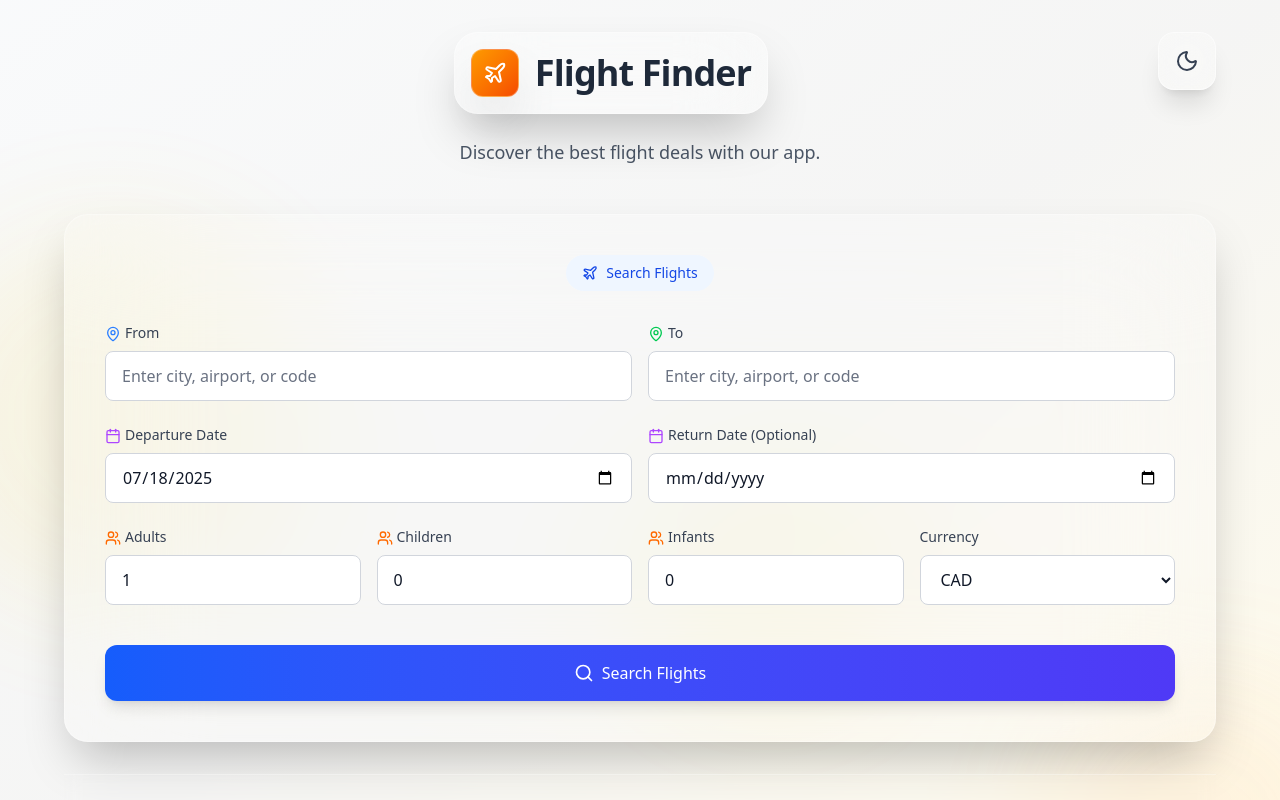
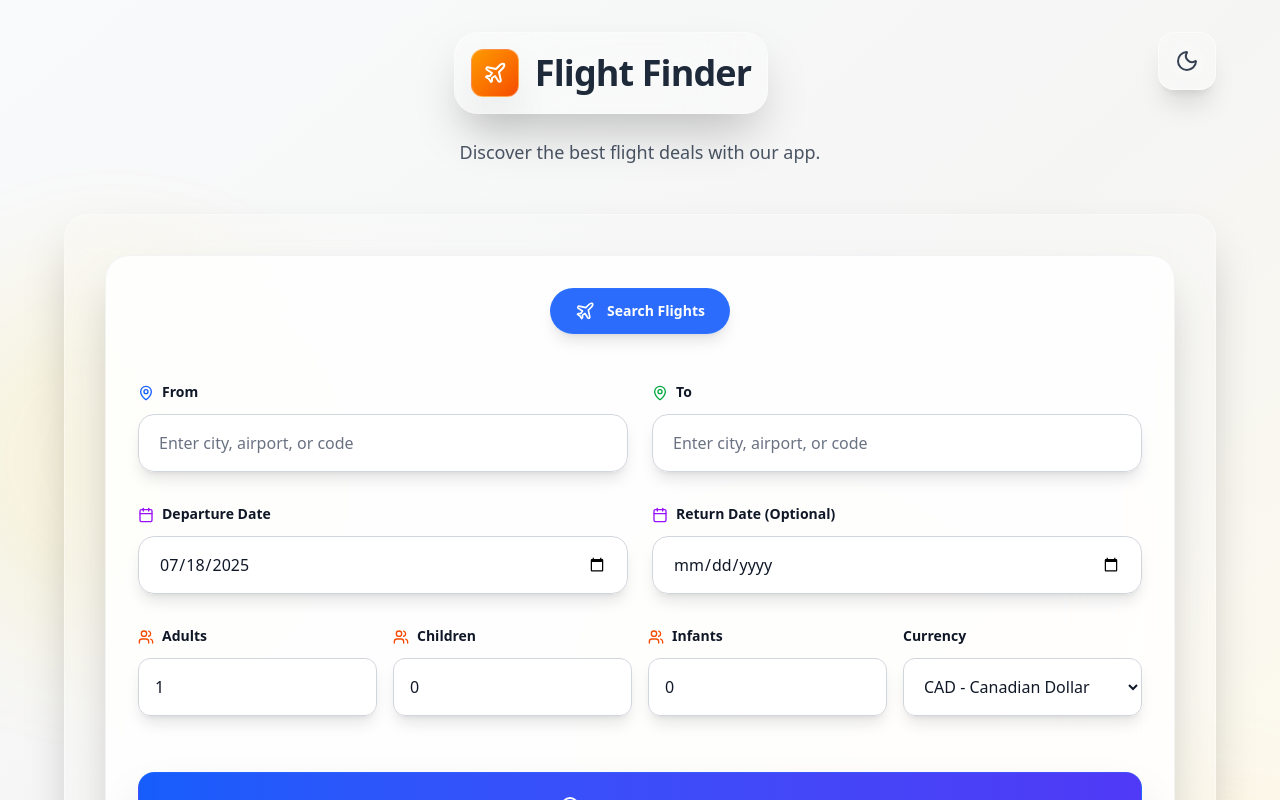
Before and after one commit to prajjwaldevkota/FlightTracker, a React (Vite) app in the folder frontend/: page / in a window 1280 px wide. Shown: the top 800 px of the page. Built offline with nearby package versions, Linux system fonts and the light colour scheme.

Commit message:
Changed the way currency is handled

```diff
--- a/frontend/src/FlightSearchForm.jsx
+++ b/frontend/src/FlightSearchForm.jsx
@@ -1,9 +1,26 @@
-
-import { Search, Calendar, Users, MapPin, Plane } from "lucide-react"
-import { useState, useRef } from "react";
+import { Search, Calendar, Users, MapPin, Plane } from "lucide-react";
+import { useState, useRef, useEffect } from "react";
 import airports from "./assets/airports.json";
 
-export default function FlightSearchForm({ form, handleChange, handleSubmit, loading, darkMode }) {
+const currencyList = [
+  { code: "USD", name: "US Dollar" },
+  { code: "CAD", name: "Canadian Dollar" },
+  { code: "EUR", name: "Euro" },
+  { code: "GBP", name: "British Pound" },
+  { code: "AUD", name: "Australian Dollar" },
+  { code: "JPY", name: "Japanese Yen" },
+  { code: "SGD", name: "Singapore Dollar" },
+  { code: "HKD", name: "Hong Kong Dollar" },
+  { code: "KRW", name: "South Korean Won" },
+];
+
+export default function FlightSearchForm({
+  form,
+  handleChange,
+  handleSubmit,
+  loading,
+  darkMode,
+}) {
   // Autocomplete state for origin
   const [originInput, setOriginInput] = useState("");
   const [originSuggestions, setOriginSuggestions] = useState([]);
@@ -20,12 +37,15 @@ export default function FlightSearchForm({ form, handleChange, handleSubmit, loa
   const filterAirports = (input) => {
     if (!input) return [];
     const lower = input.toLowerCase();
-    return airports.filter(a =>
-      (a.city && a.city.toLowerCase().includes(lower)) ||
-      (a.name && a.name.toLowerCase().includes(lower)) ||
-      (a.code && a.code.toLowerCase().includes(lower)) ||
-      (a.icao && a.icao.toLowerCase().includes(lower))
-    ).slice(0, 10); // limit to 10 suggestions
+    return airports
+      .filter(
+        (a) =>
+          (a.city && a.city.toLowerCase().includes(lower)) ||
+          (a.name && a.name.toLowerCase().includes(lower)) ||
+          (a.code && a.code.toLowerCase().includes(lower)) ||
+          (a.icao && a.icao.toLowerCase().includes(lower))
+      )
+      .slice(0, 10); // limit to 10 suggestions
   };
 
   // Handlers for origin autocomplete
@@ -37,7 +57,11 @@ export default function FlightSearchForm({ form, handleChange, handleSubmit, loa
     // Don't update form yet, only on selection
   };
   const handleOriginSelect = (airport) => {
-    setOriginInput(`${airport.city ? airport.city + ' - ' : ''}${airport.name} (${airport.code})`);
+    setOriginInput(
+      `${airport.city ? airport.city + " - " : ""}${airport.name} (${
+        airport.code
+      })`
+    );
     setShowOriginSuggestions(false);
     setOriginSuggestions([]);
     // Update form with IATA code
@@ -52,28 +76,52 @@ export default function FlightSearchForm({ form, handleChange, handleSubmit, loa
     setDestSuggestions(filterAirports(value));
   };
   const handleDestSelect = (airport) => {
-    setDestInput(`${airport.city ? airport.city + ' - ' : ''}${airport.name} (${airport.code})`);
+    setDestInput(
+      `${airport.city ? airport.city + " - " : ""}${airport.name} (${
+        airport.code
+      })`
+    );
     setShowDestSuggestions(false);
     setDestSuggestions([]);
     handleChange({ target: { name: "destination", value: airport.code } });
   };
 
+  // Automatically set currency using ipapi.co if not set
+  useEffect(() => {
+    if (!form.currency) {
+      fetch("https://ipapi.co/json/")
+        .then((res) => res.json())
+        .then((data) => {
+          if (data.currency) {
+            handleChange({
+              target: { name: "currency", value: data.currency },
+            });
+          } else {
+            handleChange({ target: { name: "currency", value: "USD" } });
+          }
+        })
+        .catch(() => {
+          handleChange({ target: { name: "currency", value: "USD" } });
+        });
+    }
+  }, [form.currency, handleChange]);
+
   return (
-    <div className="space-y-6">
+    <div className="space-y-8 p-8 bg-white/80 dark:bg-white/10 backdrop-blur-2xl rounded-3xl border border-gray-200/50 dark:border-white/20 shadow-2xl">
       {/* Form Header */}
-      <div className="text-center mb-6">
-        <div className="inline-flex items-center gap-2 bg-blue-50 dark:bg-blue-900/30 text-blue-700 dark:text-blue-300 px-4 py-2 rounded-full text-sm font-medium mb-2">
-          <Plane className="w-4 h-4" />
+      <div className="text-center mb-8">
+        <div className="inline-flex items-center gap-3 bg-blue-600/90 dark:bg-white/15 backdrop-blur-xl text-white px-6 py-3 rounded-full text-sm font-semibold mb-4 border border-blue-500/30 dark:border-white/20 shadow-lg hover:bg-blue-700/90 dark:hover:bg-white/20 transition-all duration-300">
+          <Plane className="w-5 h-5" />
           Search Flights
         </div>
       </div>
 
-      <form onSubmit={handleSubmit} className="space-y-6" autoComplete="off">
+      <form onSubmit={handleSubmit} className="space-y-8" autoComplete="off">
         {/* Route Selection */}
-        <div className="grid grid-cols-1 md:grid-cols-2 gap-4">
+        <div className="grid grid-cols-1 md:grid-cols-2 gap-6">
           <div className="group relative">
-            <label className="block text-sm font-medium text-gray-700 dark:text-gray-300 mb-2 transition-colors">
-              <MapPin className="w-4 h-4 inline mr-1 text-blue-500" />
+            <label className="block text-sm font-semibold text-gray-900 dark:text-white mb-3 transition-all duration-300">
+              <MapPin className="w-4 h-4 inline mr-2 text-blue-600 dark:text-blue-300" />
               From
             </label>
             <input
@@ -83,28 +131,34 @@ export default function FlightSearchForm({ form, handleChange, handleSubmit, loa
               onChange={handleOriginInput}
               onFocus={() => setShowOriginSuggestions(true)}
               ref={originRef}
-              className="w-full px-4 py-3 border border-gray-300 dark:border-gray-600 rounded-lg focus:ring-2 focus:ring-blue-500 focus:border-blue-500 bg-white dark:bg-gray-700 text-gray-900 dark:text-gray-100 placeholder-gray-500 dark:placeholder-gray-400 transition-all duration-200 hover:border-gray-400 dark:hover:border-gray-500"
+              className="w-full px-5 py-4 bg-white/70 dark:bg-gray-800/70 backdrop-blur-xl border border-gray-300 dark:border-gray-600 rounded-2xl focus:ring-2 focus:ring-blue-500 focus:border-blue-500 text-gray-900 dark:text-gray-100 placeholder-gray-500 dark:placeholder-gray-400 transition-all duration-300 hover:bg-white/80 dark:hover:bg-gray-800/80 shadow-lg"
               placeholder="Enter city, airport, or code"
               autoComplete="off"
               required
             />
             {showOriginSuggestions && originSuggestions.length > 0 && (
-              <ul className="absolute z-20 bg-white dark:bg-gray-800 border border-gray-200 dark:border-gray-700 rounded-lg mt-1 w-full max-h-60 overflow-y-auto shadow-xl">
+              <ul className="absolute z-20 bg-white/95 dark:bg-gray-800/95 backdrop-blur-xl border border-gray-200 dark:border-gray-700 rounded-2xl mt-2 w-full max-h-60 overflow-y-auto shadow-2xl">
                 {originSuggestions.map((a, idx) => (
                   <li
                     key={a.code + idx}
-                    className="px-4 py-2 cursor-pointer hover:bg-blue-100 dark:hover:bg-blue-900/40"
+                    className="px-5 py-3 cursor-pointer hover:bg-blue-50 dark:hover:bg-blue-900/40 transition-all duration-200 first:rounded-t-2xl last:rounded-b-2xl"
                     onMouseDown={() => handleOriginSelect(a)}
                   >
-                    <span className="font-semibold">{a.city ? a.city + ' - ' : ''}{a.name}</span> <span className="text-blue-600 dark:text-blue-300">({a.code})</span>
+                    <span className="font-semibold text-gray-900 dark:text-gray-100">
+                      {a.city ? a.city + " - " : ""}
+                      {a.name}
+                    </span>
+                    <span className="text-blue-600 dark:text-blue-300 font-medium">
+                      ({a.code})
+                    </span>
                   </li>
                 ))}
               </ul>
             )}
           </div>
           <div className="group relative">
-            <label className="block text-sm font-medium text-gray-700 dark:text-gray-300 mb-2 transition-colors">
-              <MapPin className="w-4 h-4 inline mr-1 text-green-500" />
+            <label className="block text-sm font-semibold text-gray-900 dark:text-white mb-3 transition-all duration-300">
+              <MapPin className="w-4 h-4 inline mr-2 text-green-600 dark:text-green-300" />
               To
             </label>
             <input
@@ -114,20 +168,26 @@ export default function FlightSearchForm({ form, handleChange, handleSubmit, loa
               onChange={handleDestInput}
               onFocus={() => setShowDestSuggestions(true)}
               ref={destRef}
-              className="w-full px-4 py-3 border border-gray-300 dark:border-gray-600 rounded-lg focus:ring-2 focus:ring-blue-500 focus:border-blue-500 bg-white dark:bg-gray-700 text-gray-900 dark:text-gray-100 placeholder-gray-500 dark:placeholder-gray-400 transition-all duration-200 hover:border-gray-400 dark:hover:border-gray-500"
+              className="w-full px-5 py-4 bg-white/70 dark:bg-gray-800/70 backdrop-blur-xl border border-gray-300 dark:border-gray-600 rounded-2xl focus:ring-2 focus:ring-blue-500 focus:border-blue-500 text-gray-900 dark:text-gray-100 placeholder-gray-500 dark:placeholder-gray-400 transition-all duration-300 hover:bg-white/80 dark:hover:bg-gray-800/80 shadow-lg"
               placeholder="Enter city, airport, or code"
               autoComplete="off"
               required
             />
             {showDestSuggestions && destSuggestions.length > 0 && (
-              <ul className="absolute z-20 bg-white dark:bg-gray-800 border border-gray-200 dark:border-gray-700 rounded-lg mt-1 w-full max-h-60 overflow-y-auto shadow-xl">
+              <ul className="absolute z-20 bg-white/95 dark:bg-gray-800/95 backdrop-blur-xl border border-gray-200 dark:border-gray-700 rounded-2xl mt-2 w-full max-h-60 overflow-y-auto shadow-2xl">
                 {destSuggestions.map((a, idx) => (
                   <li
                     key={a.code + idx}
-                    className="px-4 py-2 cursor-pointer hover:bg-green-100 dark:hover:bg-green-900/40"
+                    className="px-5 py-3 cursor-pointer hover:bg-green-50 dark:hover:bg-green-900/40 transition-all duration-200 first:rounded-t-2xl last:rounded-b-2xl"
                     onMouseDown={() => handleDestSelect(a)}
                   >
-                    <span className="font-semibold">{a.city ? a.city + ' - ' : ''}{a.name}</span> <span className="text-green-600 dark:text-green-300">({a.code})</span>
+                    <span className="font-semibold text-gray-900 dark:text-gray-100">
+                      {a.city ? a.city + " - " : ""}
+                      {a.name}
+                    </span>
+                    <span className="text-green-600 dark:text-green-300 font-medium">
+                      ({a.code})
+                    </span>
                   </li>
                 ))}
               </ul>
@@ -136,10 +196,10 @@ export default function FlightSearchForm({ form, handleChange, handleSubmit, loa
         </div>
 
         {/* Date Selection */}
-        <div className="grid grid-cols-1 md:grid-cols-2 gap-4">
+        <div className="grid grid-cols-1 md:grid-cols-2 gap-6">
           <div className="group">
-            <label className="block text-sm font-medium text-gray-700 dark:text-gray-300 mb-2 transition-colors">
-              <Calendar className="w-4 h-4 inline mr-1 text-purple-500" />
+            <label className="block text-sm font-semibold text-gray-900 dark:text-white mb-3 transition-all duration-300">
+              <Calendar className="w-4 h-4 inline mr-2 text-purple-600 dark:text-purple-300" />
               Departure Date
             </label>
             <input
@@ -147,13 +207,13 @@ export default function FlightSearchForm({ form, handleChange, handleSubmit, loa
               name="departure_date"
               value={form.departure_date}
               onChange={handleChange}
-              className="w-full px-4 py-3 border border-gray-300 dark:border-gray-600 rounded-lg focus:ring-2 focus:ring-blue-500 focus:border-blue-500 bg-white dark:bg-gray-700 text-gray-900 dark:text-gray-100 transition-all duration-200 hover:border-gray-400 dark:hover:border-gray-500"
+              className="w-full px-5 py-4 bg-white/70 dark:bg-gray-800/70 backdrop-blur-xl border border-gray-300 dark:border-gray-600 rounded-2xl focus:ring-2 focus:ring-blue-500 focus:border-blue-500 text-gray-900 dark:text-gray-100 transition-all duration-300 hover:bg-white/80 dark:hover:bg-gray-800/80 shadow-lg [color-scheme:light] dark:[color-scheme:dark]"
               required
             />
           </div>
           <div className="group">
-            <label className="block text-sm font-medium text-gray-700 dark:text-gray-300 mb-2 transition-colors">
-              <Calendar className="w-4 h-4 inline mr-1 text-purple-500" />
+            <label className="block text-sm font-semibold text-gray-900 dark:text-white mb-3 transition-all duration-300">
+              <Calendar className="w-4 h-4 inline mr-2 text-purple-600 dark:text-purple-300" />
               Return Date (Optional)
             </label>
             <input
@@ -161,7 +221,7 @@ export default function FlightSearchForm({ form, handleChange, handleSubmit, loa
               name="return_date"
               value={form.return_date}
               onChange={handleChange}
-              className="w-full px-4 py-3 border border-gray-300 dark:border-gray-600 rounded-lg focus:ring-2 focus:ring-blue-500 focus:border-blue-500 bg-white dark:bg-gray-700 text-gray-900 dark:text-gray-100 transition-all duration-200 hover:border-gray-400 dark:hover:border-gray-500"
+              className="w-full px-5 py-4 bg-white/70 dark:bg-gray-800/70 backdrop-blur-xl border border-gray-300 dark:border-gray-600 rounded-2xl focus:ring-2 focus:ring-blue-500 focus:border-blue-500 text-gray-900 dark:text-gray-100 transition-all duration-300 hover:bg-white/80 dark:hover:bg-gray-800/80 shadow-lg [color-scheme:light] dark:[color-scheme:dark]"
             />
           </div>
         </div>
@@ -169,8 +229,8 @@ export default function FlightSearchForm({ form, handleChange, handleSubmit, loa
         {/* Passengers and Options */}
         <div className="grid grid-cols-2 md:grid-cols-4 gap-4">
           <div className="group">
-            <label className="block text-sm font-medium text-gray-700 dark:text-gray-300 mb-2 transition-colors">
-              <Users className="w-4 h-4 inline mr-1 text-orange-500" />
+            <label className="block text-sm font-semibold text-gray-900 dark:text-white mb-3 transition-all duration-300">
+              <Users className="w-4 h-4 inline mr-2 text-orange-600 dark:text-orange-300" />
               Adults
             </label>
             <input
@@ -180,13 +240,13 @@ export default function FlightSearchForm({ form, handleChange, handleSubmit, loa
               onChange={handleChange}
               min="1"
               max="9"
-              className="w-full px-4 py-3 border border-gray-300 dark:border-gray-600 rounded-lg focus:ring-2 focus:ring-blue-500 focus:border-blue-500 bg-white dark:bg-gray-700 text-gray-900 dark:text-gray-100 transition-all duration-200 hover:border-gray-400 dark:hover:border-gray-500"
+              className="w-full px-4 py-4 bg-white/70 dark:bg-gray-800/70 backdrop-blur-xl border border-gray-300 dark:border-gray-600 rounded-xl focus:ring-2 focus:ring-blue-500 focus:border-blue-500 text-gray-900 dark:text-gray-100 transition-all duration-300 hover:bg-white/80 dark:hover:bg-gray-800/80 shadow-lg"
               required
             />
           </div>
           <div className="group">
-            <label className="block text-sm font-medium text-gray-700 dark:text-gray-300 mb-2 transition-colors">
-              <Users className="w-4 h-4 inline mr-1 text-orange-500" />
+            <label className="block text-sm font-semibold text-gray-900 dark:text-white mb-3 transition-all duration-300">
+              <Users className="w-4 h-4 inline mr-2 text-orange-600 dark:text-orange-300" />
               Children
             </label>
             <input
@@ -196,12 +256,12 @@ export default function FlightSearchForm({ form, handleChange, handleSubmit, loa
               onChange={handleChange}
               min="0"
               max="9"
-              className="w-full px-4 py-3 border border-gray-300 dark:border-gray-600 rounded-lg focus:ring-2 focus:ring-blue-500 focus:border-blue-500 bg-white dark:bg-gray-700 text-gray-900 dark:text-gray-100 transition-all duration-200 hover:border-gray-400 dark:hover:border-gray-500"
+              className="w-full px-4 py-4 bg-white/70 dark:bg-gray-800/70 backdrop-blur-xl border border-gray-300 dark:border-gray-600 rounded-xl focus:ring-2 focus:ring-blue-500 focus:border-blue-500 text-gray-900 dark:text-gray-100 transition-all duration-300 hover:bg-white/80 dark:hover:bg-gray-800/80 shadow-lg"
             />
           </div>
           <div className="group">
-            <label className="block text-sm font-medium text-gray-700 dark:text-gray-300 mb-2 transition-colors">
-              <Users className="w-4 h-4 inline mr-1 text-orange-500" />
+            <label className="block text-sm font-semibold text-gray-900 dark:text-white mb-3 transition-all duration-300">
+              <Users className="w-4 h-4 inline mr-2 text-orange-600 dark:text-orange-300" />
               Infants
             </label>
             <input
@@ -211,48 +271,53 @@ export default function FlightSearchForm({ form, handleChange, handleSubmit, loa
               onChange={handleChange}
               min="0"
               max="9"
-              className="w-full px-4 py-3 border border-gray-300 dark:border-gray-600 rounded-lg focus:ring-2 focus:ring-blue-500 focus:border-blue-500 bg-white dark:bg-gray-700 text-gray-900 dark:text-gray-100 transition-all duration-200 hover:border-gray-400 dark:hover:border-gray-500"
+              className="w-full px-4 py-4 bg-white/70 dark:bg-gray-800/70 backdrop-blur-xl border border-gray-300 dark:border-gray-600 rounded-xl focus:ring-2 focus:ring-blue-500 focus:border-blue-500 text-gray-900 dark:text-gray-100 transition-all duration-300 hover:bg-white/80 dark:hover:bg-gray-800/80 shadow-lg"
             />
           </div>
           <div className="group">
-            <label className="block text-sm font-medium text-gray-700 dark:text-gray-300 mb-2 transition-colors">
+            <label className="block text-sm font-semibold text-gray-900 dark:text-white mb-3 transition-all duration-300">
               Currency
             </label>
             <select
               name="currency"
               value={form.currency}
               onChange={handleChange}
-              className="w-full px-4 py-3 border border-gray-300 dark:border-gray-600 rounded-lg focus:ring-2 focus:ring-blue-500 focus:border-blue-500 bg-white dark:bg-gray-700 text-gray-900 dark:text-gray-100 transition-all duration-200 hover:border-gray-400 dark:hover:border-gray-500"
+              className="w-full px-4 py-4 bg-white/70 dark:bg-gray-800/70 backdrop-blur-xl border border-gray-300 dark:border-gray-600 rounded-xl focus:ring-2 focus:ring-blue-500 focus:border-blue-500 text-gray-900 dark:text-gray-100 transition-all duration-300 hover:bg-white/80 dark:hover:bg-gray-800/80 shadow-lg"
             >
-              <option value="CAD">CAD</option>
-              <option value="USD">USD</option>
-              <option value="EUR">EUR</option>
-              <option value="GBP">GBP</option>
+              {currencyList.map((c) => (
+                <option
+                  key={c.code}
+                  value={c.code}
+                  className="bg-white dark:bg-gray-800 text-gray-900 dark:text-gray-100"
+                >
+                  {c.code} - {c.name}
+                </option>
+              ))}
             </select>
           </div>
         </div>
 
         {/* Search Button */}
-        <div className="pt-4">
+        <div className="pt-6">
           <button
             type="submit"
             disabled={loading}
-            className="w-full bg-gradient-to-r from-blue-600 to-indigo-600 hover:from-blue-700 hover:to-indigo-700 disabled:from-gray-400 disabled:to-gray-500 text-white font-medium py-4 px-6 rounded-xl transition-all duration-200 flex items-center justify-center gap-2 disabled:cursor-not-allowed shadow-lg hover:shadow-xl transform hover:scale-[1.02] disabled:transform-none"
+            className="w-full bg-gradient-to-r from-blue-600 to-indigo-600 hover:from-blue-700 hover:to-indigo-700 disabled:from-gray-400 disabled:to-gray-500 backdrop-blur-xl text-white font-bold py-5 px-8 rounded-2xl transition-all duration-300 flex items-center justify-center gap-3 disabled:cursor-not-allowed shadow-2xl transform hover:scale-[1.02] hover:-translate-y-1 disabled:transform-none border border-blue-500/30"
           >
             {loading ? (
               <>
-                <div className="animate-spin rounded-full h-5 w-5 border-2 border-white border-t-transparent"></div>
-                Searching...
+                <div className="animate-spin rounded-full h-6 w-6 border-2 border-white/60 border-t-white"></div>
+                <span className="text-lg">Searching...</span>
               </>
             ) : (
               <>
-                <Search className="w-5 h-5" />
-                Search Flights
+                <Search className="w-6 h-6" />
+                <span className="text-lg">Search Flights</span>
               </>
             )}
           </button>
         </div>
       </form>
     </div>
-  )
+  );
 }
```
